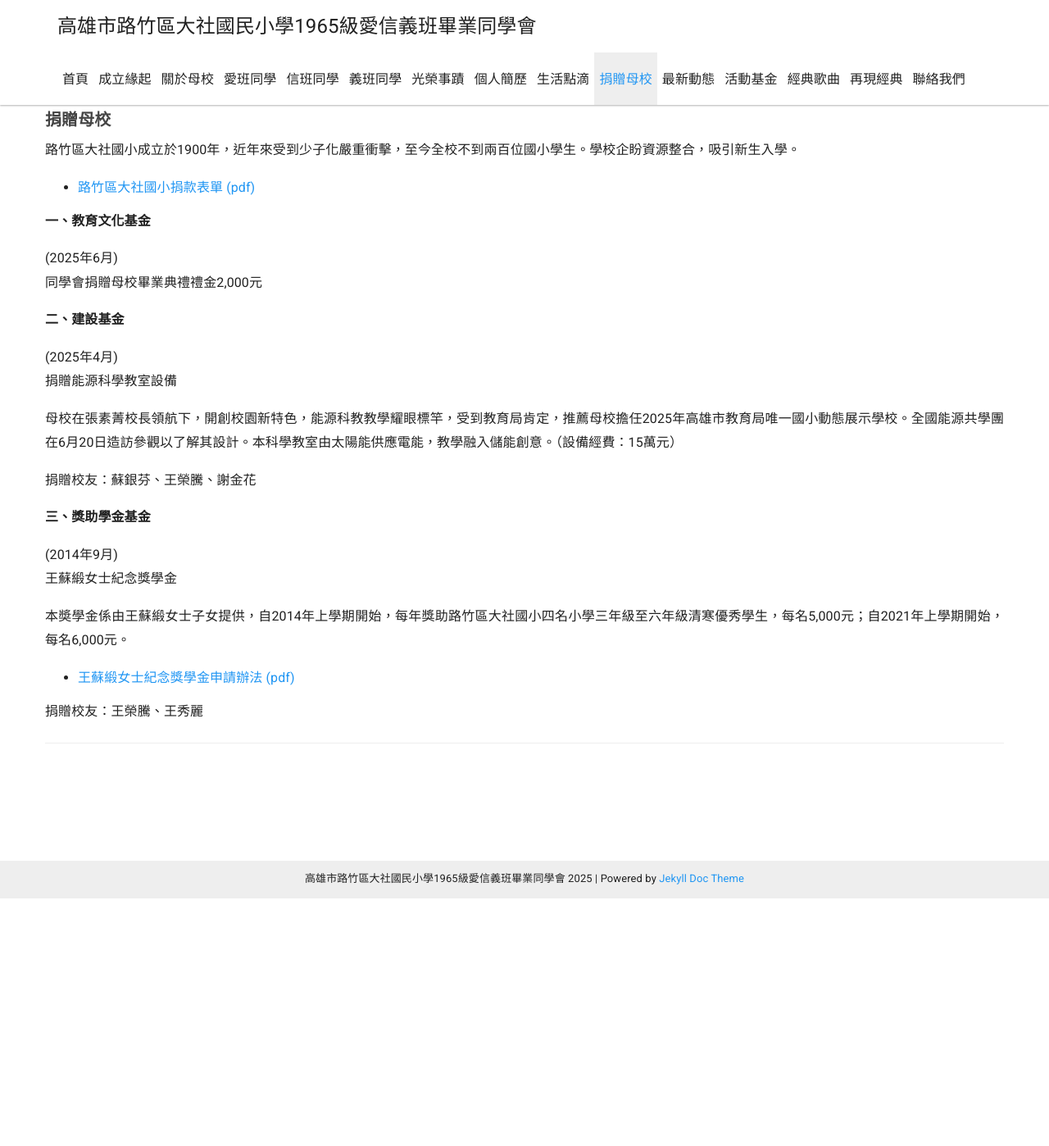
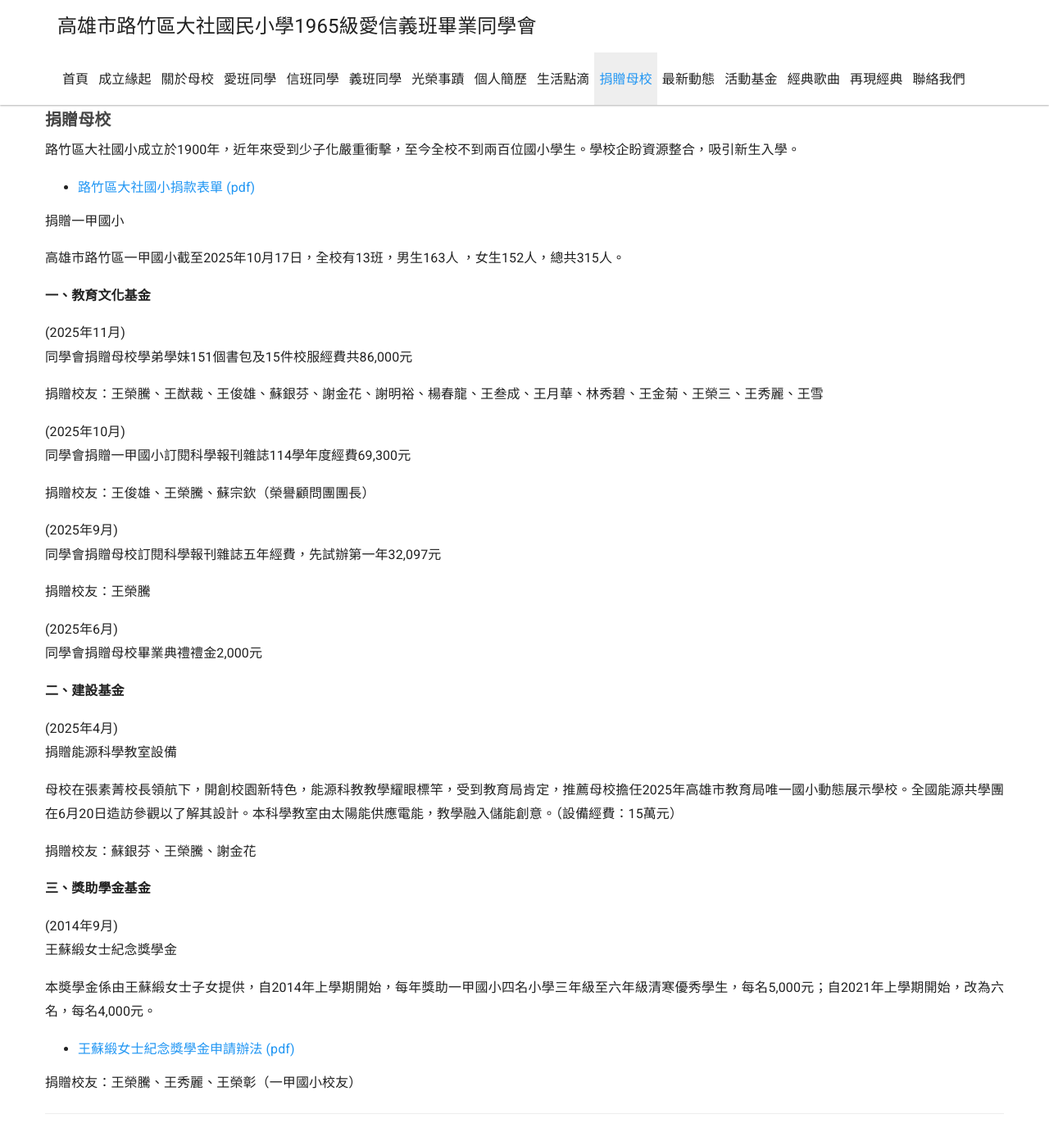
Before and after one commit to dashe1965/dashe1965.github.io, a Jekyll site: the page built from _docs/donate/donate.md, in a window 1280 px wide and 1400 px high, scrolled down 304 px. Shown: the whole window at 82% size. Built offline with Jekyll 4.4.1, drawn with Linux system fonts in a browser that asks for light colours; nearby versions of some CDN libraries.

Commit message:
Update donate.md

```diff
--- a/_docs/donate/donate.md
+++ b/_docs/donate/donate.md
@@ -8,7 +8,26 @@ sectionid: donate
 
 - [路竹區大社國小捐款表單 (pdf)](/files/路竹區大社國小捐款表單.pdf)
 
+捐贈一甲國小
+
+高雄市路竹區一甲國小截至2025年10月17日，全校有13班，男生163人 ，女生152人，總共315人。
+
 **一、教育文化基金**
+
+(2025年11月)<br />
+同學會捐贈母校學弟學妹151個書包及15件校服經費共86,000元
+
+捐贈校友：王榮騰、王猷裁、王俊雄、蘇銀芬、謝金花、謝明裕、楊春龍、王叁成、王月華、林秀碧、王金菊、王榮三、王秀麗、王雪
+
+(2025年10月)<br />
+同學會捐贈一甲國小訂閱科學報刊雜誌114學年度經費69,300元
+
+捐贈校友：王俊雄、王榮騰、蘇宗欽（榮譽顧問團團長）
+
+(2025年9月)<br />
+同學會捐贈母校訂閱科學報刊雜誌五年經費，先試辦第一年32,097元
+
+捐贈校友：王榮騰
 
 (2025年6月)<br />
 同學會捐贈母校畢業典禮禮金2,000元
@@ -29,8 +48,8 @@ sectionid: donate
 (2014年9月)<br />
 王蘇緞女士紀念獎學金
 
-本奬學金係由王蘇緞女士子女提供，自2014年上學期開始，每年獎助路竹區大社國小四名小學三年級至六年級清寒優秀學生，每名5,000元；自2021年上學期開始，每名6,000元。
+本奬學金係由王蘇緞女士子女提供，自2014年上學期開始，每年獎助一甲國小四名小學三年級至六年級清寒優秀學生，每名5,000元；自2021年上學期開始，改為六名，每名4,000元。
 
 - [王蘇緞女士紀念獎學金申請辦法 (pdf)](/files/王蘇緞獎學金申請要點.pdf)
 
-捐贈校友：王榮騰、王秀麗
+捐贈校友：王榮騰、王秀麗、王榮彰（一甲國小校友）
```
